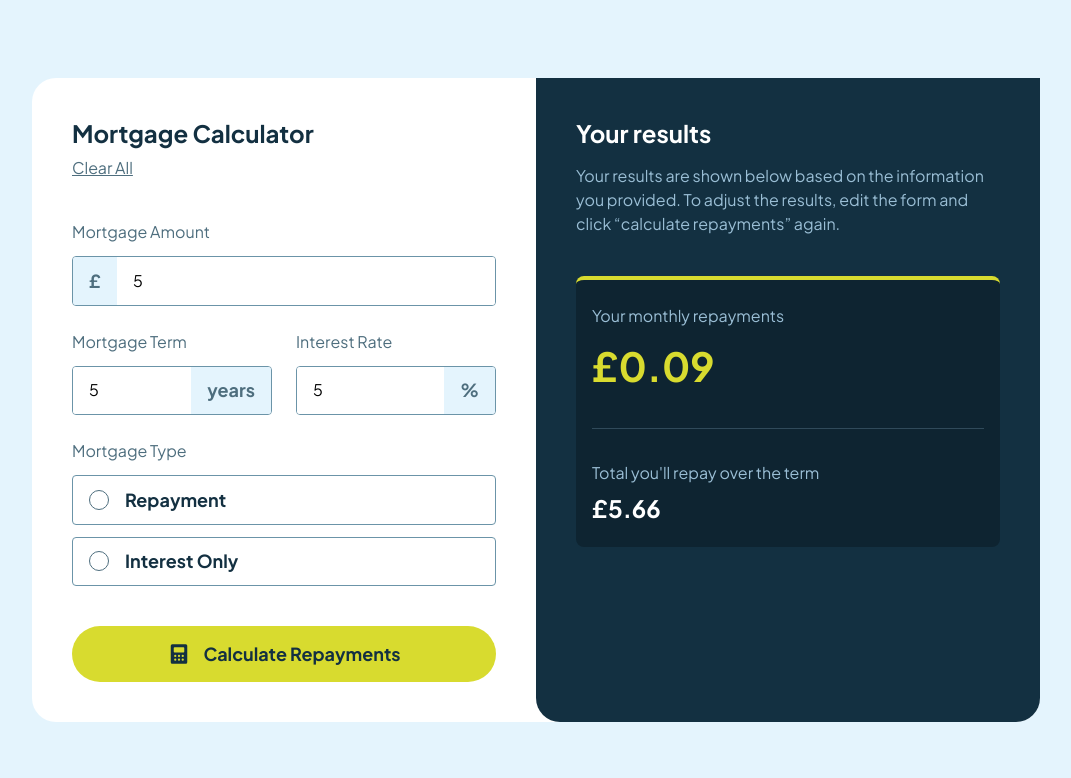
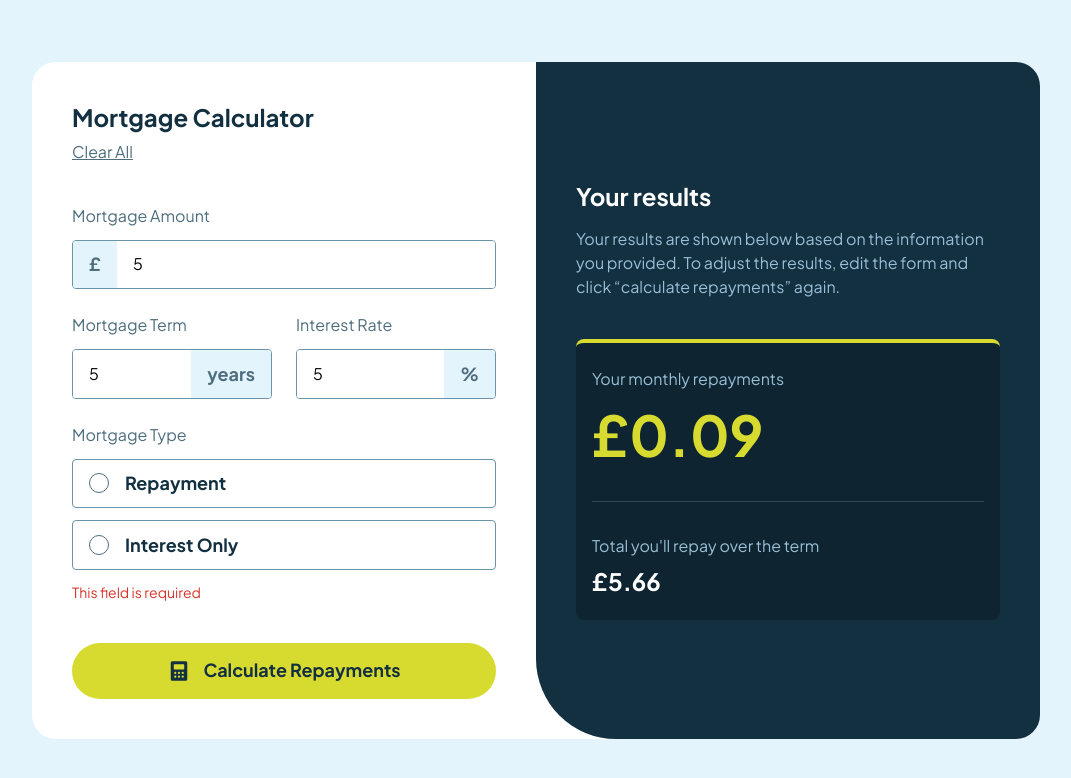
Before and after one commit to sophia-see/mortage-calculator-react, a React (Vite) app: page / in a window 1280 px wide. Both pictures are taken after typing "5", "5", "5" into the empty fields and a click on the button "Calculate Repayments". Shown: the top 778 px of the page, without its empty margins (104-1175 px from the left). Built offline with nearby package versions, Linux system fonts and the light colour scheme.

Commit message:
added error styles

```diff
--- a/src/App.tsx
+++ b/src/App.tsx
@@ -13,7 +13,7 @@ export default function App() {
   const methods = useForm();
   const [monthly, setMonthly] = React.useState<null | number>(null);
   const [yearly, setYearly] = React.useState<null | number>(null);
-
+  const [errors, setErrors] = React.useState<string[]>([]);
   function calculateRepaymentMortgage({principal, annualInterestRate, loanTermYears}: CalculatorType) {
     // Convert annual interest rate to monthly interest rate
     const monthlyInterestRate = annualInterestRate / 12 / 100;
@@ -52,6 +52,12 @@ export default function App() {
   }
 
   const onSubmit = (data: any) => {
+    let blankFields = Object.entries(data).map(([key, value]) => {
+      if (value == null || value == undefined || value == "")
+        return key
+    }).filter(i => i as string);
+    setErrors(blankFields as string[]);
+
     let { monthly, total } = calculateRepaymentMortgage({principal:data.amount, annualInterestRate: data.interest, loanTermYears: data.years});
 
     if (data.mortage_type == "Interest Only") {
@@ -86,7 +92,7 @@ export default function App() {
             "
           >
             {/* calculator */}
-            <Calculator />
+            <Calculator errors={errors}/>
             {/* result */}
             <Result monthly={monthly} yearly={yearly}/>
           </div>
--- a/src/components/Calculator.tsx
+++ b/src/components/Calculator.tsx
@@ -7,7 +7,11 @@ const MORTAGE_TYPES = [
     "Interest Only"
 ]
 
-export default function Calculator () {
+interface CalculatorProps {
+    errors: string[];
+}
+
+export default function Calculator ({ errors }: CalculatorProps ) {
     const { reset } = useFormContext();
     return (
         <div
@@ -45,17 +49,43 @@ export default function Calculator () {
                     flex flex-col gap-6
                 "
             >
-                <InputField side={InputFieldSide.LEFT} icon="£" label="Mortgage Amount" type="number" name="amount"/>
+                <InputField
+                    side={InputFieldSide.LEFT}
+                    icon="£"
+                    label="Mortgage Amount"
+                    type="number"
+                    name="amount"
+                    isError={errors.includes("amount")}
+                />
                 <div
                     className="
                         flex flex-col gap-6 md:flex-row lg:grid lg:grid-cols-2
                         w-full
                     "
                 >
-                    <InputField side={InputFieldSide.RIGHT} icon="years" label="Mortgage Term" type="number" name="years"/>
-                    <InputField side={InputFieldSide.RIGHT} icon="%" label="Interest Rate" type="number" name="interest"/>
+                    <InputField
+                        side={InputFieldSide.RIGHT}
+                        icon="years"
+                        label="Mortgage Term"
+                        type="number"
+                        name="years"
+                        isError={errors.includes("years")}
+                    />
+                    <InputField
+                        side={InputFieldSide.RIGHT}
+                        icon="%"
+                        label="Interest Rate"
+                        type="number"
+                        name="interest"
+                        isError={errors.includes("interest")}
+                    />
                 </div>
-                <RadioGroup label="Mortgage Type" items={MORTAGE_TYPES} name="mortage_type" />
+                <RadioGroup
+                    label="Mortgage Type"
+                    items={MORTAGE_TYPES}
+                    name="mortage_type"
+                    isError={errors.includes("mortage_type")}
+                />
             </div>
 
 
--- a/src/components/InputField.tsx
+++ b/src/components/InputField.tsx
@@ -10,8 +10,9 @@ interface InputFieldProps {
     label: string;
     type: string;
     name: string;
+    isError: boolean;
 }
-export default function InputField ({side, icon, label, type, name}: InputFieldProps) {
+export default function InputField ({side, icon, label, type, name, isError}: InputFieldProps) {
     const {register} = useFormContext();
     const isLeft = side == InputFieldSide.LEFT;
 
@@ -30,16 +31,16 @@ export default function InputField ({side, icon, label, type, name}: InputFieldP
                 {label}
             </div>
             <div
-                className="
+                className={`
                     flex
-                    border-[1px] border-c-slate-500 rounded-[4px]
+                    border-[1px] ${isError ? "border-c-red" : "border-c-slate-500"} rounded-[4px]
                     overflow-hidden
-                "
+                `}
             >
                 <div
                     className={`
                         ${isLeft ? "order-first": "order-last"}
-                        bg-c-slate-100 text-c-slate-700 text-desktop/preset-3
+                        ${isError ? "bg-c-red text-white" : "bg-c-slate-100 text-c-slate-700"} text-desktop/preset-3
                         py-[12.5px] px-[16px]
                     `}
                 >
@@ -56,6 +57,11 @@ export default function InputField ({side, icon, label, type, name}: InputFieldP
                     step={"any"}
                 />
             </div>
+            {isError && (
+                <div className="text-c-red text-desktop/preset-5">
+                    This field is required
+                </div>
+            )}
         </div>
     )
 }
--- a/src/components/RadioGroup.tsx
+++ b/src/components/RadioGroup.tsx
@@ -4,9 +4,10 @@ interface RadioGroupProps {
     label: string;
     name: string;
     items: string[];
+    isError: boolean;
 }
 
-export default function RadioGroup ({label, name, items}: RadioGroupProps) {
+export default function RadioGroup ({label, name, items, isError}: RadioGroupProps) {
     const { register, watch, setValue } = useFormContext();
     const selectedValue = watch(name);
 
@@ -35,7 +36,7 @@ export default function RadioGroup ({label, name, items}: RadioGroupProps) {
                             cursor-pointer
                             flex gap-4 items-center
                         `}
-
+                        key={item}
                         onClick={() => {
                             setValue(name, item)
                         }}
@@ -84,6 +85,11 @@ export default function RadioGroup ({label, name, items}: RadioGroupProps) {
                     </div>
                 )
             })}
+            {isError && (
+                <div className="text-c-red text-desktop/preset-5">
+                    This field is required
+                </div>
+            )}
         </div>
     )
 }
--- a/src/components/Result.tsx
+++ b/src/components/Result.tsx
@@ -3,7 +3,6 @@ interface ResultProps {
     yearly: number | null;
 }
 export default function Result ({monthly, yearly}: ResultProps) {
-
     const renderResult = (
         <>
             <div
@@ -32,6 +31,7 @@ export default function Result ({monthly, yearly}: ResultProps) {
                     py-[24px] px-[16px]
                     flex flex-col gap-4 md:gap-8
                     rounded-[8px] border-t-[4px] border-t-c-lime
+                    w-full
                 "
             >
                 <div
@@ -45,7 +45,7 @@ export default function Result ({monthly, yearly}: ResultProps) {
                         Your monthly repayments
                     </div>
                     <div
-                        className="text-c-lime text-mobile/preset-1"
+                        className="text-c-lime text-mobile/preset-1 md:text-desktop/preset-1"
                     >
                         £{monthly?.toFixed(2)}
                     </div>
@@ -98,8 +98,8 @@ export default function Result ({monthly, yearly}: ResultProps) {
                 bg-c-slate-900
                 h-[inherit]
                 py-[32px] px-[24px] md:p-[40px]
-                flex flex-col gap-6 md:gap-10 flex-1
-                md:rounded-b-[24px]
+                flex flex-col items-center justify-center gap-6 md:gap-10 flex-1
+                md:rounded-b-[24px] lg:rounded-bl-[80px] lg:rounded-tr-[24px]
             "
         >
             {monthly && yearly
```
